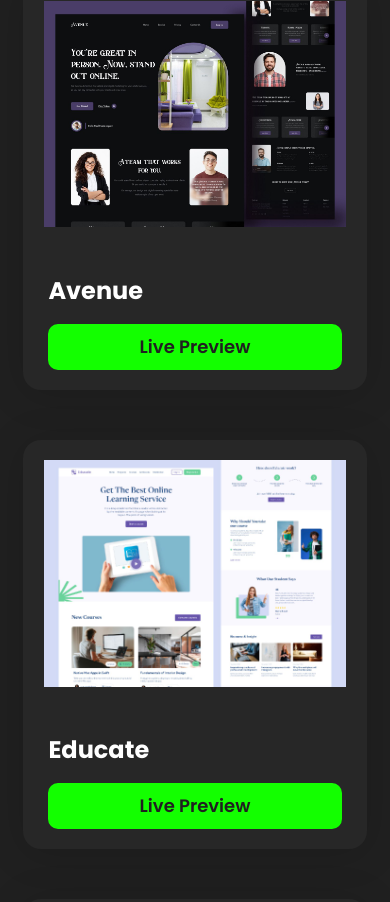
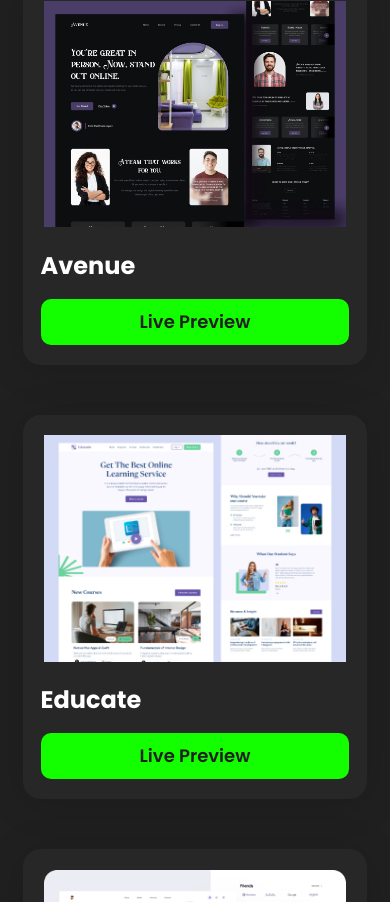
Before and after one commit to suxrob-03/suxrob-dev, a plain HTML site: page index.html in a window 390 px wide. Shown: the part 2273-3175 px from the top of the page. Drawn offline with Linux system fonts and the light colour scheme.

Commit message:
hammasini tog'rladim

```diff
--- a/sass/style.scss
+++ b/sass/style.scss
@@ -835,6 +835,39 @@
 
 }
 
+@media screen and (max-width:1648px) {
+    .container {
+        main {
+            section {
+                &:nth-of-type(5) {
+                    .section_row_2{
+                        padding: 50px 4%;
+                        .cards{
+                            width: 380px;
+
+                            .cards_info{
+                                width: 100%;
+                                a{
+                                    font-size: 16px;
+                                }
+                            }
+
+
+                        }
+                    }
+                }
+
+
+
+
+            }
+
+        }
+    }
+
+}
+
+
 
 @media screen and (max-width:1600px) {
     .container {
@@ -1061,10 +1094,6 @@
                             height: 50%;
                             border-radius: 0 0 33px 33px;
 
-                            label {
-                                text-align: center;
-                            }
-
                             input {
                                 width: 100%;
                             }
@@ -1303,7 +1332,7 @@
     }
 }
 
-@media screen and (max-width:780px) {
+@media screen and (max-width:782px) {
     .container {
         main {
             section {
@@ -1312,7 +1341,7 @@
                         padding: 50px 2%;
                         .cards{
                             width: 300px;
-                            height: 380px;
+                            height: auto;
 
                             .cards_info{
                                 height: 50%;
@@ -1425,12 +1454,12 @@
                     .section_row_2{
                         padding: 50px 6%;
                         .cards{
-                            width: 100%;
+                            width: 80%;
                             height: auto;
 
                             .cards_info{
+                                padding: 0 5%;
                                 height: 50%;
-                                padding-bottom: 0;
                                 width: 100%;
                                 a{
                                     margin: 20px 0;
@@ -1804,6 +1833,11 @@
 
             }
         }
+        footer{
+            p{
+                font-size: 16px;
+            }
+        }
     }
 
 }
@@ -2232,6 +2266,11 @@
 
             }
         }
+        footer{
+            p{
+                font-size: 14px;
+            }
+        }
     }
 
 }
```
Also changed, not shown: sass/style.css, 1 other file.
